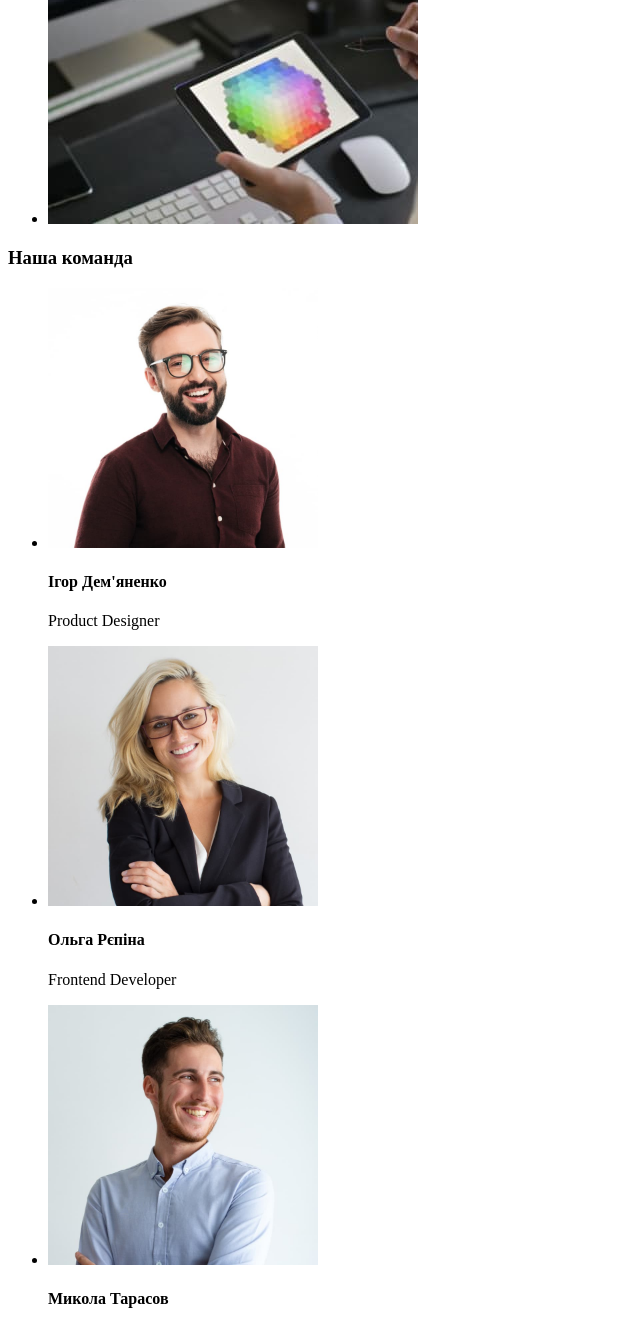
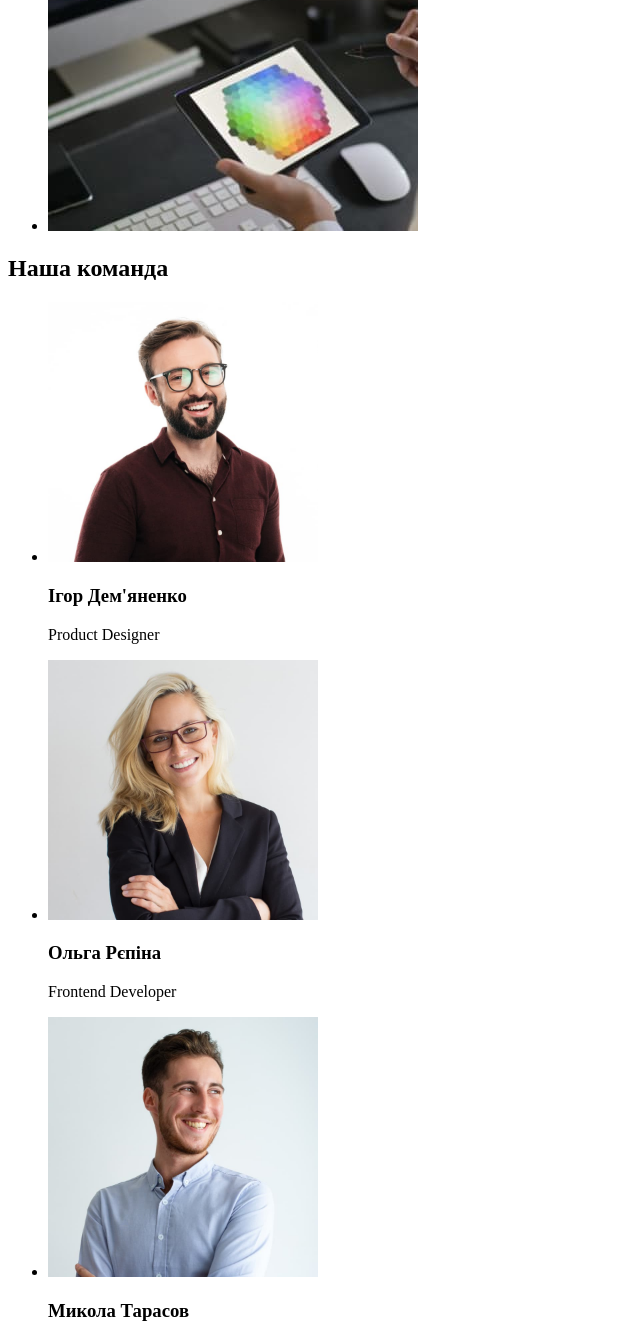
Before and after one commit to AlenaFE61/goit-markup-hw-01, a plain HTML site: page index.html in a window 1280 px wide. Shown: the part 1319-2645 px from the top of the page, without its empty margins (0-640 px from the left). Drawn offline with Linux system fonts and the light colour scheme.

Commit message:
Зміни у index.html

```diff
--- a/index.html
+++ b/index.html
@@ -7,10 +7,7 @@
   <title>hw_01</title>
 </head>
   <body>
-  <div class="wrpper">
-    <div class="page">
     <header class="header">
-        <div class="container">
       <a href=""><span>Web</span>Studio</a>
         <nav class="navigation-menu">
           <ul>
@@ -23,15 +20,12 @@
             <li><a href="mailto:info@devstudio.com">info@devstudio.com</a></li>
             <li><a href="tel:+380961111111">+38 096 111 11 11</a></li>
           </ul>
-        </div>
     </header>
 
     <main class="page">
       <section class="coll-back">
-        <div class="coll-back-bg">
         <h1>Ефективні рішення для вашого бізнесу</h1>
         <button type ="button">Замовити послугу</button>
-        </div>
       </section>
 
       <section class="advantages">
@@ -60,45 +54,41 @@
       </section>
 
       <section class="activity">
-        <div class="activity_points">
-          <h3>Чим ми займаємося</h3>
+        <h2>Чим ми займаємося</h2>
           <ul>
             <li><img src="images/img1.jpg" alt="activity" width="370" height="294"/></li>
             <li><img src="images/img2.jpg" alt="activity" width="370" height="294"/></li>
             <li><img src="images/img3.jpg" alt="activity" width="370" height="294"/></li>
           </ul>
-        </div>
       </section>
 
       <section class="teams">
-        <div class="teams_professional">
-          <h3>Наша команда</h3>
+        <h2>Наша команда</h2>
           <ul>
             <li>
               <img src="images/photo1.jpg" alt="photo1" width="270" height="260"/>
-                <h4>Ігор Дем'яненко</h4>
+              <h3>Ігор Дем'яненко</h3>
               <p>Product Designer</p>
             </li>
 
             <li>
               <img src="images/photo2.jpg" alt="photo2" width="270" height="260" />
-                <h4>Ольга Рєпіна</h4>
+              <h3>Ольга Рєпіна</h3>
               <p>Frontend Developer</p>
             </li>
 
             <li>
               <img src="images/photo3.jpg" alt="photo3" width="270" height="260"/>
-                <h4>Микола Тарасов</h4>
+              <h3>Микола Тарасов</h3>
               <p>Marketing</p>
             </li>
 
             <li>
               <img src="images/photo4.jpg" alt="photo4" width="270" height="260"/>
-                <h4>Михайло Єрмаков</h4>
+              <h3>Михайло Єрмаков</h3>
               <p>UI Designer</p>
             </li>
           </ul>
-        </div>
       </section>
     </main>
 
@@ -113,7 +103,5 @@
         </address>
     </footer>
 
-    </div>
-  </div>
   </body>
 </html>
```
Lines whose indentation alone changed are shown as unchanged.
